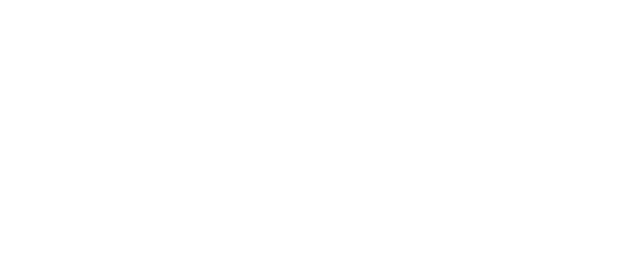
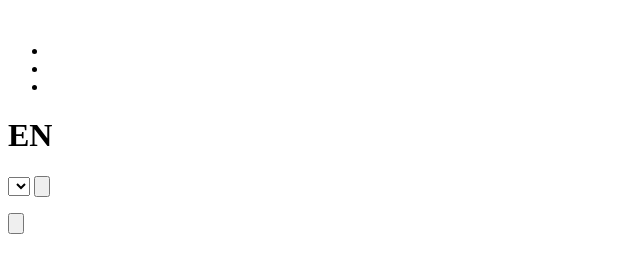
Before and after one commit to vaclavzelenkevic/prj10, a plain HTML site: page index.html in a window 1280 px wide. Shown: the whole page, without its empty margins (0-640 px from the left). Drawn offline with Linux system fonts and the light colour scheme.

Commit message:
Header section added.

```diff
--- a/css/styles.css
+++ b/css/styles.css
@@ -0,0 +1,3 @@
+/* ---------- index.html ---------- */
+
+/* ---------- about.html ---------- */
--- a/index.html
+++ b/index.html
@@ -6,5 +6,27 @@
     <title>Document</title>
     <link rel="stylesheet" href="css/styles.css" />
   </head>
-  <body></body>
+  <body>
+    <header>
+      <div>
+        <img src="" alt="" />
+        <nav>
+          <ul>
+            <li></li>
+            <li></li>
+            <li></li>
+          </ul>
+        </nav>
+      </div>
+      <div class="sel_lang">
+        <h1>EN</h1>
+        <select name="" id=""></select>
+        <input type="button" />
+      </div>
+      <div>
+        <p></p>
+        <input type="button" value="" />
+      </div>
+    </header>
+  </body>
 </html>
```
Also changed, not shown: css/about.css (added), pages/about.html (added).
